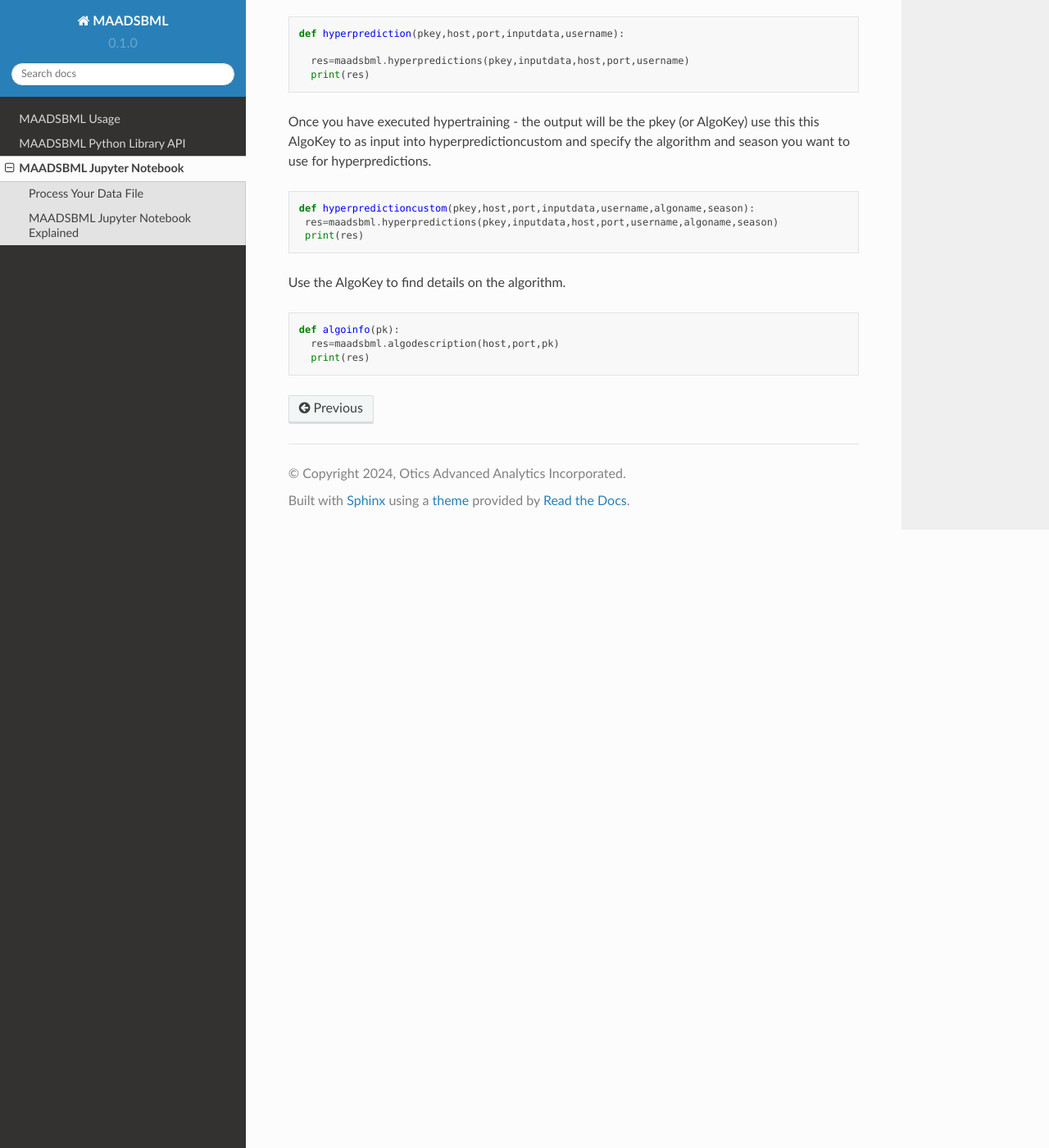
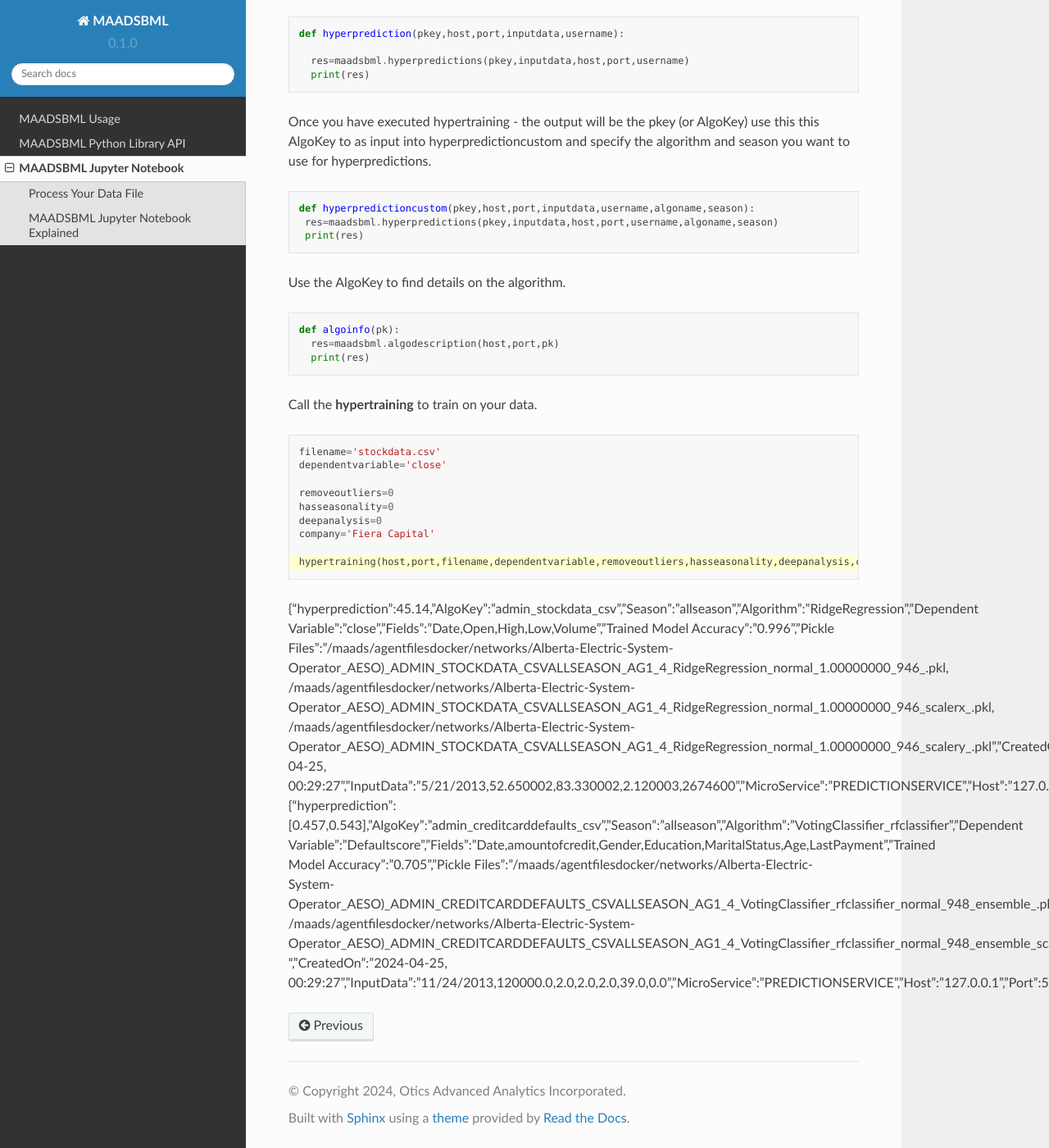
Before and after one commit to smaurice101/maadsbml, a Sphinx documentation site: the page built from docs/source/maadsbmlnotebook.rst, in a window 1280 px wide and 1400 px high, scrolled down 3410 px. Shown: the whole window at 82% size. Built offline with Sphinx 7.4.7 and the Read the Docs theme 2.0.0, drawn with Linux system fonts in a browser that asks for light colours.

Commit message:
Update maadsbmlnotebook.rst

```diff
--- a/docs/source/maadsbmlnotebook.rst
+++ b/docs/source/maadsbmlnotebook.rst
@@ -215,3 +215,23 @@ Use the AlgoKey to find details on the algorithm.
    def algoinfo(pk):
      res=maadsbml.algodescription(host,port,pk)
      print(res)
+
+Call the **hypertraining** to train on your data.
+
+.. code-block::
+   :emphasize-lines: 9
+
+   filename='stockdata.csv'
+   dependentvariable='close'
+
+   removeoutliers=0
+   hasseasonality=0
+   deepanalysis=0
+   company='Fiera Capital'
+
+   hypertraining(host,port,filename,dependentvariable,removeoutliers,hasseasonality,deepanalysis,company)
+
+
+
+{"hyperprediction":45.14,"AlgoKey":"admin_stockdata_csv","Season":"allseason","Algorithm":"RidgeRegression","Dependent Variable":"close","Fields":"Date,Open,High,Low,Volume","Trained Model Accuracy":"0.996","Pickle Files":"/maads/agentfilesdocker/networks/Alberta-Electric-System-Operator_AESO)_ADMIN_STOCKDATA_CSVALLSEASON_AG1_4_RidgeRegression_normal_1.00000000_946_.pkl, /maads/agentfilesdocker/networks/Alberta-Electric-System-Operator_AESO)_ADMIN_STOCKDATA_CSVALLSEASON_AG1_4_RidgeRegression_normal_1.00000000_946_scalerx_.pkl, /maads/agentfilesdocker/networks/Alberta-Electric-System-Operator_AESO)_ADMIN_STOCKDATA_CSVALLSEASON_AG1_4_RidgeRegression_normal_1.00000000_946_scalery_.pkl","CreatedOn":"2024-04-25, 00:29:27","InputData":"5/21/2013,52.650002,83.330002,2.120003,2674600","MicroService":"PREDICTIONSERVICE","Host":"127.0.0.1","Port":5495}
+{"hyperprediction":[0.457,0.543],"AlgoKey":"admin_creditcarddefaults_csv","Season":"allseason","Algorithm":"VotingClassifier_rfclassifier","Dependent Variable":"Defaultscore","Fields":"Date,amountofcredit,Gender,Education,MaritalStatus,Age,LastPayment","Trained Model Accuracy":"0.705","Pickle Files":"/maads/agentfilesdocker/networks/Alberta-Electric-System-Operator_AESO)_ADMIN_CREDITCARDDEFAULTS_CSVALLSEASON_AG1_4_VotingClassifier_rfclassifier_normal_948_ensemble_.pkl, /maads/agentfilesdocker/networks/Alberta-Electric-System-Operator_AESO)_ADMIN_CREDITCARDDEFAULTS_CSVALLSEASON_AG1_4_VotingClassifier_rfclassifier_normal_948_ensemble_scalerx_.pkl, ","CreatedOn":"2024-04-25, 00:29:27","InputData":"11/24/2013,120000.0,2.0,2.0,2.0,39.0,0.0","MicroService":"PREDICTIONSERVICE","Host":"127.0.0.1","Port":5495}
```
